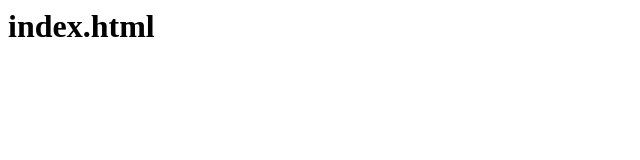
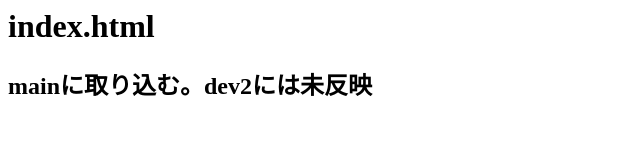
Before and after one commit to rikikokubo/git-training, a plain HTML site: page index.html in a window 1280 px wide. Shown: the whole page, without its empty margins (0-640 px from the left). Drawn offline with Linux system fonts and the light colour scheme.

Commit message:
index.html h2 add

```diff
--- a/index.html
+++ b/index.html
@@ -1 +1,2 @@
 <h1>index.html</h1>
+<h2>mainに取り込む。dev2には未反映</h2>
```
